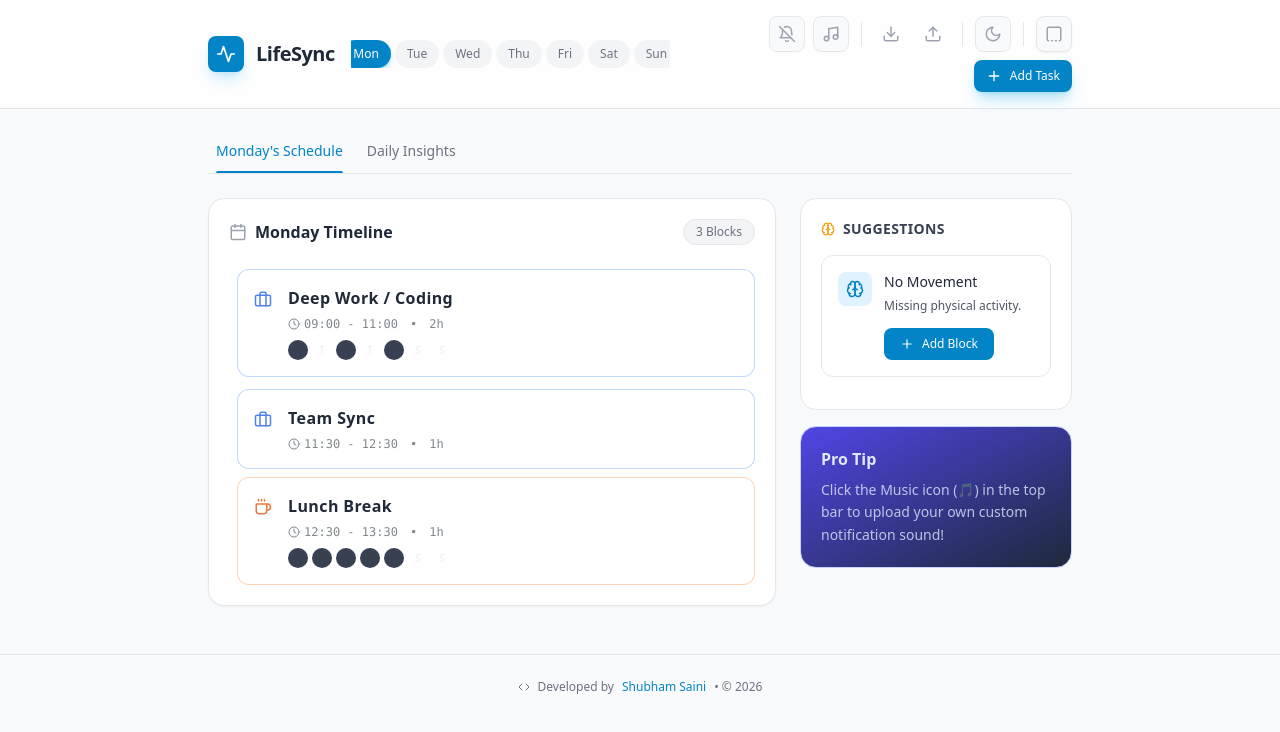
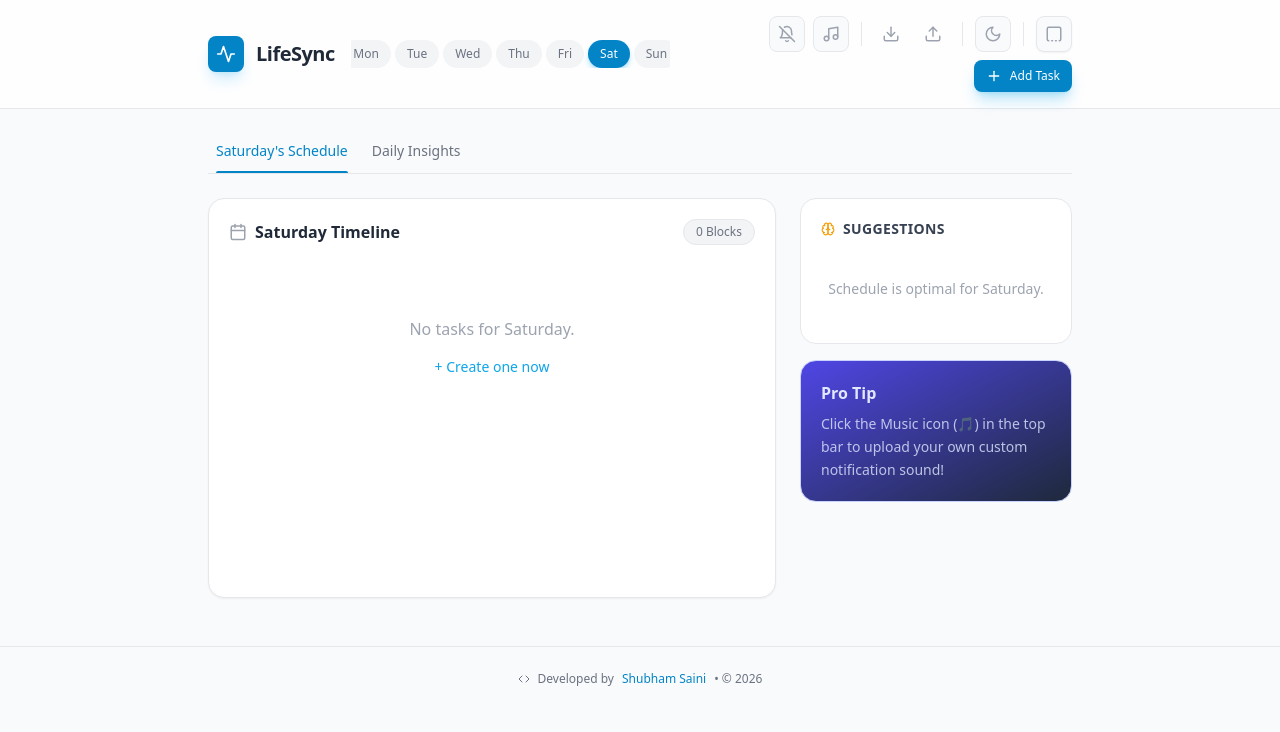
Before and after one commit to Shubham523/Scheduler, a React (Vite) app: page / in a window 1280 px wide. Shown: the top 732 px of the page. Built offline with nearby package versions, Linux system fonts and the light colour scheme.

Commit message:
UX improvement: Day check on app opening

```diff
--- a/src/App.jsx
+++ b/src/App.jsx
@@ -409,7 +409,10 @@ const MainApp = () => {
   });
 
   const [activeTab, setActiveTab] = useState('schedule');
-  const [selectedDay, setSelectedDay] = useState('Monday');
+  const [selectedDay, setSelectedDay] = useState(() => {
+  const dayMap = ["Sunday", "Monday", "Tuesday", "Wednesday", "Thursday", "Friday", "Saturday"];
+  return dayMap[new Date().getDay()];
+});
   const [notification, setNotification] = useState(null);
   const [activeFocusEvent, setActiveFocusEvent] = useState(null);
   const [customSoundUrl, setCustomSoundUrl] = useState(() => localStorage.getItem('lifeSyncCustomSound') || null);
```
